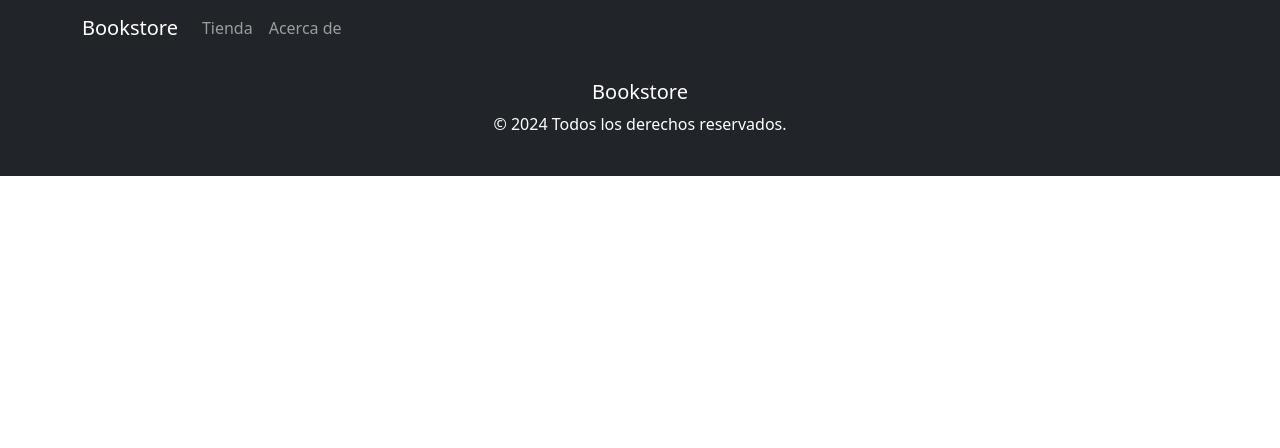
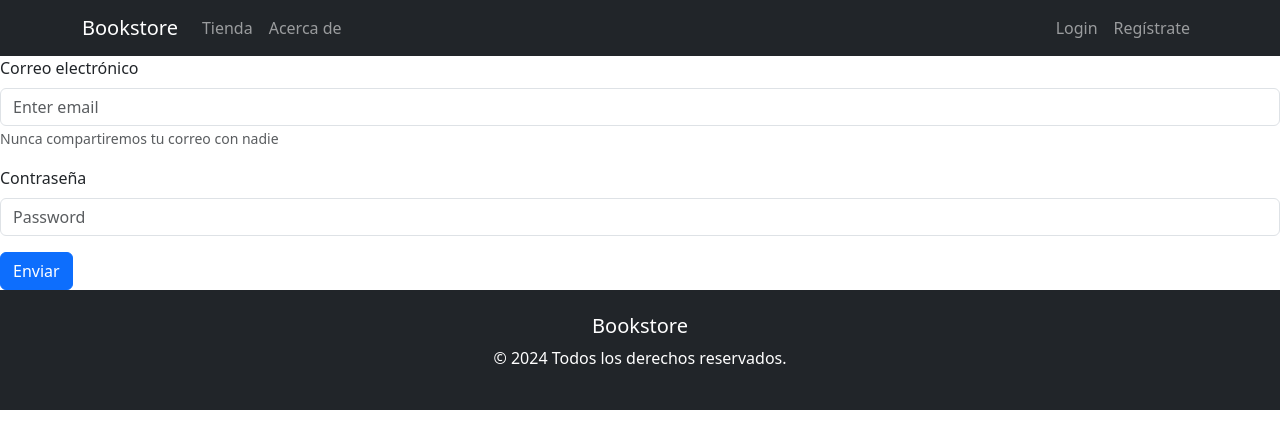
Before and after one commit to metx0/bookstore-react-app, a React (Vite) app: page /login in a window 1280 px wide. Shown: the top 448 px of the page. Built offline with nearby package versions, Linux system fonts and the light colour scheme.

Commit message:
feat: progress in the login form

```diff
--- a/src/App.jsx
+++ b/src/App.jsx
@@ -4,6 +4,9 @@ import Nav from "./components/MyNav";
 import About from "./components/About";
 import BookList from "./components/BookList";
 import Footer from "./components/Footer";
+import Login from "./components/registration/Login";
+import Register from "./components/registration/Register";
+
 import "./App.css";
 
 function App() {
@@ -13,8 +16,10 @@ function App() {
             <Routes>
                 <Route path="/" element={<BookList />} />
                 <Route path="/about" element={<About />} />
+                <Route path="/login" element={<Login />} />
+                <Route path="/register" element={<Register />} />
             </Routes>
-			<Footer />
+            <Footer />
         </Router>
     );
 }
--- a/src/components/MyNav.jsx
+++ b/src/components/MyNav.jsx
@@ -12,10 +12,26 @@ export default function MyNav() {
                 <Navbar.Collapse id="basic-navbar-nav">
                     <Nav className="me-auto">
                         <Nav.Item>
-                            <Nav.Link as={Link} to="/">Tienda</Nav.Link>
+                            <Nav.Link as={Link} to="/">
+                                Tienda
+                            </Nav.Link>
                         </Nav.Item>
                         <Nav.Item>
-                            <Nav.Link as={Link} to="/about">Acerca de</Nav.Link>
+                            <Nav.Link as={Link} to="/about">
+                                Acerca de
+                            </Nav.Link>
+                        </Nav.Item>
+                    </Nav>
+                    <Nav className="ms-auto">
+                        <Nav.Item>
+                            <Nav.Link as={Link} to="/login">
+                                Login
+                            </Nav.Link>
+                        </Nav.Item>
+                        <Nav.Item>
+                            <Nav.Link as={Link} to="/register">
+                                Regístrate
+                            </Nav.Link>
                         </Nav.Item>
                     </Nav>
                 </Navbar.Collapse>
--- /dev/null
+++ b/src/components/registration/Login.jsx
@@ -0,0 +1,28 @@
+import React from "react";
+import Button from "react-bootstrap/Button";
+import Form from "react-bootstrap/Form";
+
+/*
+A form to allow a user to login
+*/
+export default function Login() {
+    return (
+        <Form >
+            <Form.Group className="mb-3" controlId="formBasicEmail">
+                <Form.Label>Correo electrónico</Form.Label>
+                <Form.Control required type="email" placeholder="Enter email" />
+                <Form.Text className="text-muted">
+                   Nunca compartiremos tu correo con nadie
+                </Form.Text>
+            </Form.Group>
+
+            <Form.Group className="mb-3" controlId="formBasicPassword">
+                <Form.Label>Contraseña</Form.Label>
+                <Form.Control required type="password" placeholder="Password" />
+            </Form.Group>
+            <Button variant="primary" type="submit">
+                Enviar
+            </Button>
+        </Form>
+    );
+}
--- /dev/null
+++ b/src/components/registration/Register.jsx
@@ -0,0 +1,9 @@
+import React from "react";
+
+export default function Register() {
+    return (
+        <div>
+            <h3>Haz tu cuenta</h3>
+        </div>
+    );
+}
```
